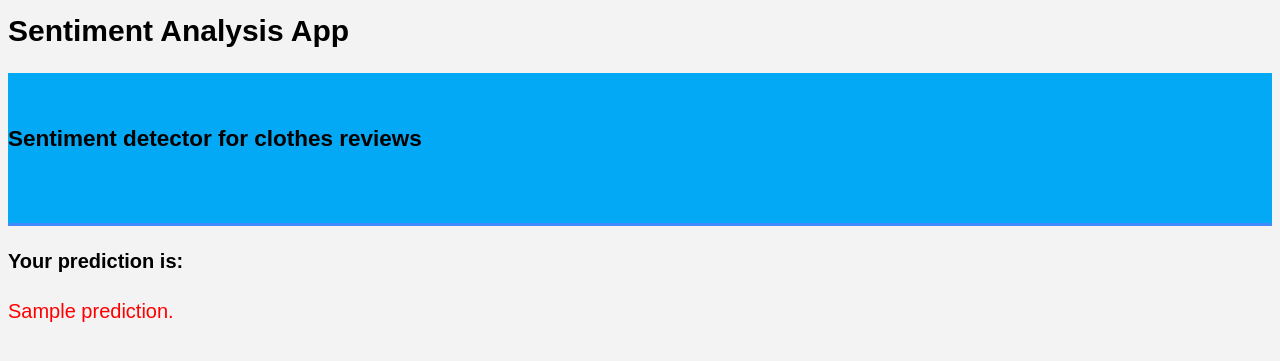
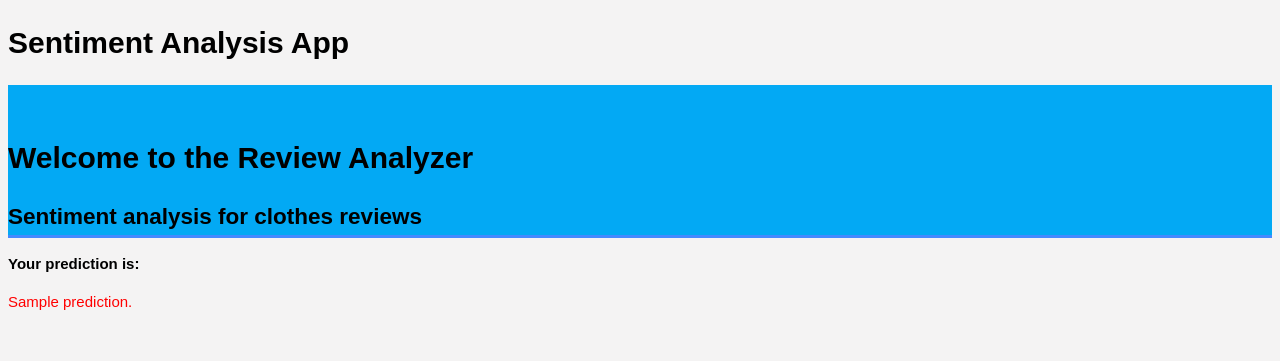
Before and after one commit to aniass/sentiment-app, a Flask app: template templates/result.html in a window 1280 px wide. Shown: the top 361 px of the page. Run offline with Flask 2, Linux system fonts and the light colour scheme; the template is opened without the code that fills it: most values are stand-ins (such as "Sample title", 1, 10 or a date in 2020); parts of the project's set-up code (start-up, migrations or seed data) failed here and were passed over.

Commit message:
added some changes to html file

```diff
--- a/templates/result.html
+++ b/templates/result.html
@@ -1,22 +1,26 @@
+<!DOCTYPE html>
 <html lang="en">
 <head>
     <meta charset="UTF-8">
     <title>Sentiment app</title>
-    <link rel="stylesheet" type="text/css" href="{{ url_for('static', filename='css/styles.css') }}">
+    <link rel="stylesheet" type="text/css" href="{{ url_for('static', filename='css/styles.css') }}"/>
     <h1>Sentiment Analysis App</h1>
+</head>
 
-</head>
 <body>
-     <header>
-            <div class="container">
-            <h2>Sentiment detector for clothes reviews</h2>
-    </div>
+    <header>
+        <div class="container">
+            <h1>Welcome to the Review Analyzer</h1>
+            <h2>Sentiment analysis for clothes reviews</h2>
+        </div>
     </header>
 
-    <p style="color:black;font-size:20;"><b>Your prediction is:</b></p>
+    <div class="container">
+        <p style="color:black; font-size:20;"><b>Your prediction is:</b></p>
+
         <div id="results">
-    <p style="color:red;font-size:20;">{{ prediction }}.</p>
+            <p style="color:red; font-size:20;">{{ prediction }}.</p>
+        </div>
     </div>
-
 </body>
 </html>
```
